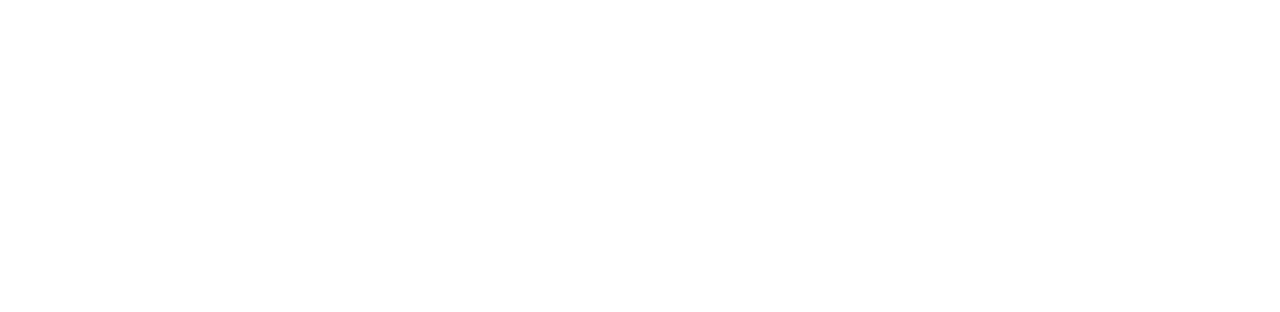
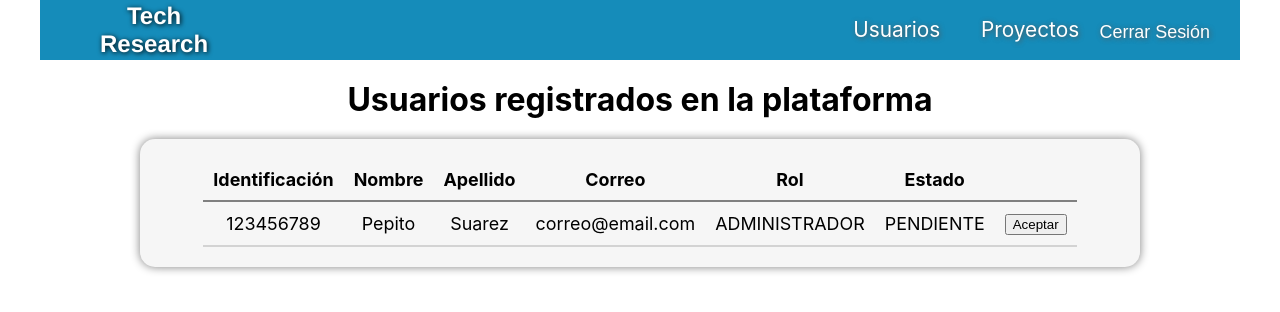
Before and after one commit to fapb92/tech-research-misiontic-frontend, a React (Create React App) app: page /users in a window 1280 px wide. Before the commit this address had no page. Shown: the top 312 px of the page. Built offline with nearby package versions, Linux system fonts and the light colour scheme.

Commit message:
Se crea tabla de usuarios registrados

```diff
--- a/src/App.jsx
+++ b/src/App.jsx
@@ -1,19 +1,19 @@
 import "./App.css";
-import { BrowserRouter as Router, Routes, Route } from "react-router-dom";
+import { BrowserRouter as Router, Routes, Route, Navigate } from "react-router-dom";
 import { Portada } from "./components/portada/Portada";
 import { NavBar } from './components/NavBar/NavBar';
+import { Usuarios } from "./components/users/Usuarios";
 
 function App() {
-  const user = false
+  const user = true;
   return (
     <div className="App">
       <Router>
+        {user ? <NavBar /> : null}
         <Routes>
-          <Route path="" element={user ? <NavBar /> : <Portada />} />
+          <Route path="/" element={user ? null : <Portada />} />
+          <Route path="/users" element={user ? <Usuarios /> : <Navigate to="/" replace />} />
         </Routes>
-
-
-
       </Router>
     </div>
   );
--- a/src/components/NavBar/NavBar.jsx
+++ b/src/components/NavBar/NavBar.jsx
@@ -30,7 +30,7 @@
             <i className="fas fa-times"></i>
           </button>
           <li className="navBarItems">
-            <NavLink to="" className="navBarLinks" onClick={() => cerrarLista()}>
+            <NavLink to="/users" className="navBarLinks" onClick={() => cerrarLista()}>
               Usuarios
             </NavLink>
           </li>
--- /dev/null
+++ b/src/components/users/Usuarios.jsx
@@ -0,0 +1,36 @@
+import React from 'react'
+import "./usuarios.css"
+
+export const Usuarios = () => {
+    return (
+        <div className="bodyTable">
+            <h1 className="titleTable">Usuarios registrados en la plataforma</h1>
+            <div className="tableFrame">
+                <table>
+                    <thead>
+                        <tr>
+                            <th className="theader">Identificación</th>
+                            <th className="theader">Nombre</th>
+                            <th className="theader">Apellido</th>
+                            <th className="theader">Correo</th>
+                            <th className="theader">Rol</th>
+                            <th className="theader">Estado</th>
+                            <th className="theader"></th>
+                        </tr>
+                    </thead>
+                    <tbody>
+                        <tr>
+                            <td className="tableData">123456789</td>
+                            <td className="tableData">Pepito</td>
+                            <td className="tableData">Suarez</td>
+                            <td className="tableData">correo@email.com</td>
+                            <td className="tableData">ADMINISTRADOR</td>
+                            <td className="tableData">PENDIENTE</td>
+                            <td className="tableData"><button>Aceptar</button></td>
+                        </tr>
+                    </tbody>
+                </table>
+            </div>
+        </div>
+    )
+}
--- /dev/null
+++ b/src/components/users/usuarios.css
@@ -0,0 +1,40 @@
+/* .bodyTable,th,tr,td{
+    border: 1px solid red;
+} */
+
+.bodyTable{
+    max-width: var(--max-screen-size);
+    margin: 0 auto;
+    text-align: center;
+}
+
+.titleTable{
+    margin: 20px;
+}
+
+.tableFrame{
+    padding: 20px;
+    width: max(350px, 80%);
+    max-height: 700px;
+    margin: 0 auto;
+    font-size: 1.12rem;
+    background-color: var(--tertiary-background-color);
+    border-radius: 15px;
+    box-shadow: 0px 0px 10px gray;
+    overflow: auto;
+}
+
+table{
+    border-collapse: collapse;
+    margin: 0 auto;
+}
+
+.theader{
+    border-bottom: 2px solid gray;
+    padding: 10px;
+}
+
+.tableData{
+    border-bottom: 2px solid lightgray;
+    padding: 10px;
+}
```
